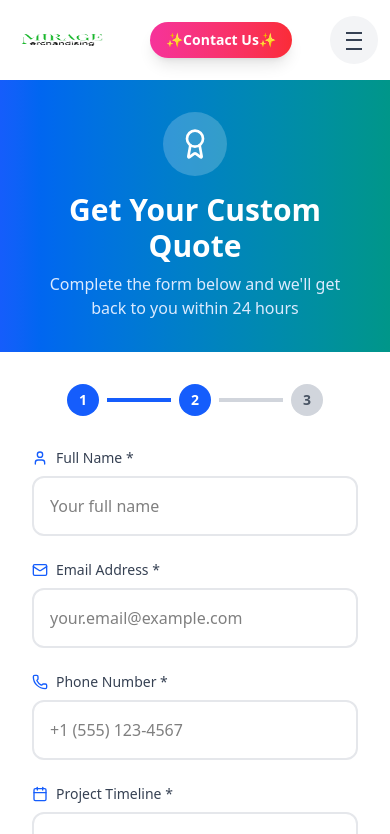
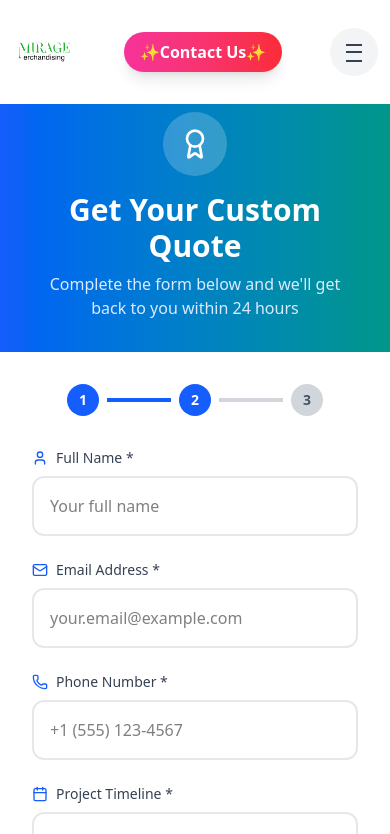
Before and after one commit to NAJEEBKHAN123/Merchandising-client, a React (Vite) app: page /contact in a window 390 px wide. Shown: the top 834 px of the page. Built offline with nearby package versions, Linux system fonts and the light colour scheme.

Commit message:
change something

```diff
--- a/src/common/Navbar.jsx
+++ b/src/common/Navbar.jsx
@@ -98,8 +98,8 @@ const Navbar = () => {
     <nav
       className={`fixed top-0 w-full z-50 transition-all duration-500 ${
         isScrolled
-          ? "bg-white/95 backdrop-blur-md shadow-lg py-0"
-          : "bg-white py-0"
+          ? "bg-white/95 backdrop-blur-md shadow-lg py-1"
+          : "bg-white py-3"
       }`}
       style={{
         transform: isScrolled ? 'translateY(0)' : 'translateY(0)',
@@ -108,8 +108,8 @@ const Navbar = () => {
     >
       <div className="max-w-7xl mx-auto px-3 sm:px-4 lg:px-8">
         <div className="flex justify-between items-center h-20"> {/* Increased height */}
-          {/* Logo with improved responsive sizing */}
-          <div className="flex-shrink-0 flex items-center">
+          {/* Logo with increased size */}
+          <div className="flex-shrink-0">
             <Link
               to="/"
               className="flex items-center group"
@@ -117,12 +117,9 @@ const Navbar = () => {
             >
               <img
                 src={Logo}
-                className="h-10 w-auto sm:h-12 md:h-16 lg:h-20 transition-all duration-300 group-hover:scale-110 group-hover:rotate-2"
-                alt="MIRAGE Enchandising Logo"
-                style={{
-                  maxWidth: 'clamp(120px, 25vw, 180px)', // Responsive max-width
-                  minWidth: '100px' // Ensure minimum visibility
-                }}
+                className="h-16 w-auto md:h-20 transition-all duration-300 group-hover:scale-110 group-hover:rotate-2"
+                alt="Company Logo"
+                style={{ maxWidth: '180px' }} // Added max-width to control size
               />
             </Link>
           </div>
@@ -135,7 +132,7 @@ const Navbar = () => {
                         rounded-full shadow-lg transition-all duration-300
                         hover:scale-105 hover:shadow-xl transform hover:-translate-y-0.5"
             >
-              <span className="text-sm">✨Contact Us✨</span>
+              <span className="">✨Contact Us✨</span>
             </Link>
           </div>
 
--- a/src/components/Contact.jsx
+++ /dev/null
@@ -1,9 +0,0 @@
-import React from 'react'
-
-function Contact() {
-  return (
-    <div>Contact</div>
-  )
-}
-
-export default Contact
--- a/src/components/GetQoute.jsx
+++ b/src/components/GetQoute.jsx
@@ -2,8 +2,8 @@ import React, { useEffect, useState } from "react";
 import { motion, AnimatePresence } from "framer-motion";
 import {
   Mail, Phone, MessageCircle, Send,
-  User, Calendar, Clipboard, Award,
-  CheckCircle, X, Loader
+  User, Calendar, Award,
+  CheckCircle, Loader
 } from "lucide-react";
 import axios from 'axios'
 
--- a/src/components/Hero.jsx
+++ b/src/components/Hero.jsx
@@ -30,11 +30,7 @@ const Hero = () => {
       color: "from-blue-600 to-teal-600",
       bgColor: "bg-gradient-to-r from-blue-600/10 to-teal-600/10",
       image: slide1,
-      stats: [
-        { icon: Users, value: "250+", label: "Happy Clients" },
-        { icon: Award, value: "98%", label: "Satisfaction" },
-        { icon: Star, value: "15+", label: "Years Experience" },
-      ],
+
     },
     {
       title: "Premium Branding Solutions",
@@ -44,11 +40,7 @@ const Hero = () => {
       color: "from-purple-600 to-pink-600",
       bgColor: "bg-gradient-to-r from-purple-600/10 to-pink-600/10",
       image: slide2,
-      stats: [
-        { icon: Users, value: "1.2K", label: "Projects Completed" },
-        { icon: Award, value: "28%", label: "Avg. Growth" },
-        { icon: Star, value: "24/7", label: "Support" },
-      ],
+
     },
     {
       title: "Quality Apparel & Products",
@@ -58,11 +50,7 @@ const Hero = () => {
       color: "from-amber-600 to-orange-600",
       bgColor: "bg-gradient-to-r from-amber-600/10 to-orange-600/10",
       image: slide3,
-      stats: [
-        { icon: Users, value: "500+", label: "Products" },
-        { icon: Award, value: "4.9/5", label: "Rating" },
-        { icon: Star, value: "48h", label: "Delivery" },
-      ],
+
     },
   ];
 
--- a/src/components/ScrollToTop.jsx
+++ /dev/null
@@ -1,18 +0,0 @@
-import { useEffect } from 'react';
-import { useLocation } from 'react-router-dom';
-
-const ScrollToTop = () => {
-  const { pathname } = useLocation();
-
-  useEffect(() => {
-    // Scroll to top smoothly when route changes
-    window.scrollTo({
-      top: 0,
-      behavior: 'smooth'
-    });
-  }, [pathname]);
-
-  return null;
-};
-
-export default ScrollToTop;
--- a/src/components/ScrollToTopButton.jsx
+++ /dev/null
@@ -1,55 +0,0 @@
-import React, { useState, useEffect } from 'react';
-import { motion, AnimatePresence } from 'framer-motion';
-import { ChevronUp } from 'lucide-react';
-
-const ScrollToTopButton = () => {
-  const [isVisible, setIsVisible] = useState(false);
-
-  // Show button when page is scrolled down
-  useEffect(() => {
-    const toggleVisibility = () => {
-      if (window.pageYOffset > 300) {
-        setIsVisible(true);
-      } else {
-        setIsVisible(false);
-      }
-    };
-
-    window.addEventListener('scroll', toggleVisibility);
-    return () => window.removeEventListener('scroll', toggleVisibility);
-  }, []);
-
-  // Scroll to top smoothly
-  const scrollToTop = () => {
-    window.scrollTo({
-      top: 0,
-      behavior: 'smooth'
-    });
-  };
-
-  return (
-    <AnimatePresence>
-      {isVisible && (
-        <motion.div
-          initial={{ opacity: 0, scale: 0.8, y: 20 }}
-          animate={{ opacity: 1, scale: 1, y: 0 }}
-          exit={{ opacity: 0, scale: 0.8, y: 20 }}
-          transition={{ duration: 0.3, ease: 'easeOut' }}
-          className="fixed bottom-6 right-6 z-50"
-        >
-          <motion.button
-            onClick={scrollToTop}
-            whileHover={{ scale: 1.05, rotate: 2 }}
-            whileTap={{ scale: 0.95 }}
-            className="bg-gradient-to-r from-blue-600 to-teal-600 text-white p-4 rounded-full shadow-lg flex items-center justify-center w-12 h-12 md:w-14 md:h-14 shadow-blue-700/50 hover:shadow-blue-700/70 transition-all"
-            aria-label="Scroll to top"
-          >
-            <ChevronUp className="w-5 h-5 md:w-6 md:h-6" />
-          </motion.button>
-        </motion.div>
-      )}
-    </AnimatePresence>
-  );
-};
-
-export default ScrollToTopButton;
```
Also changed, not shown: src/App.jsx (+22 -27 lines).
